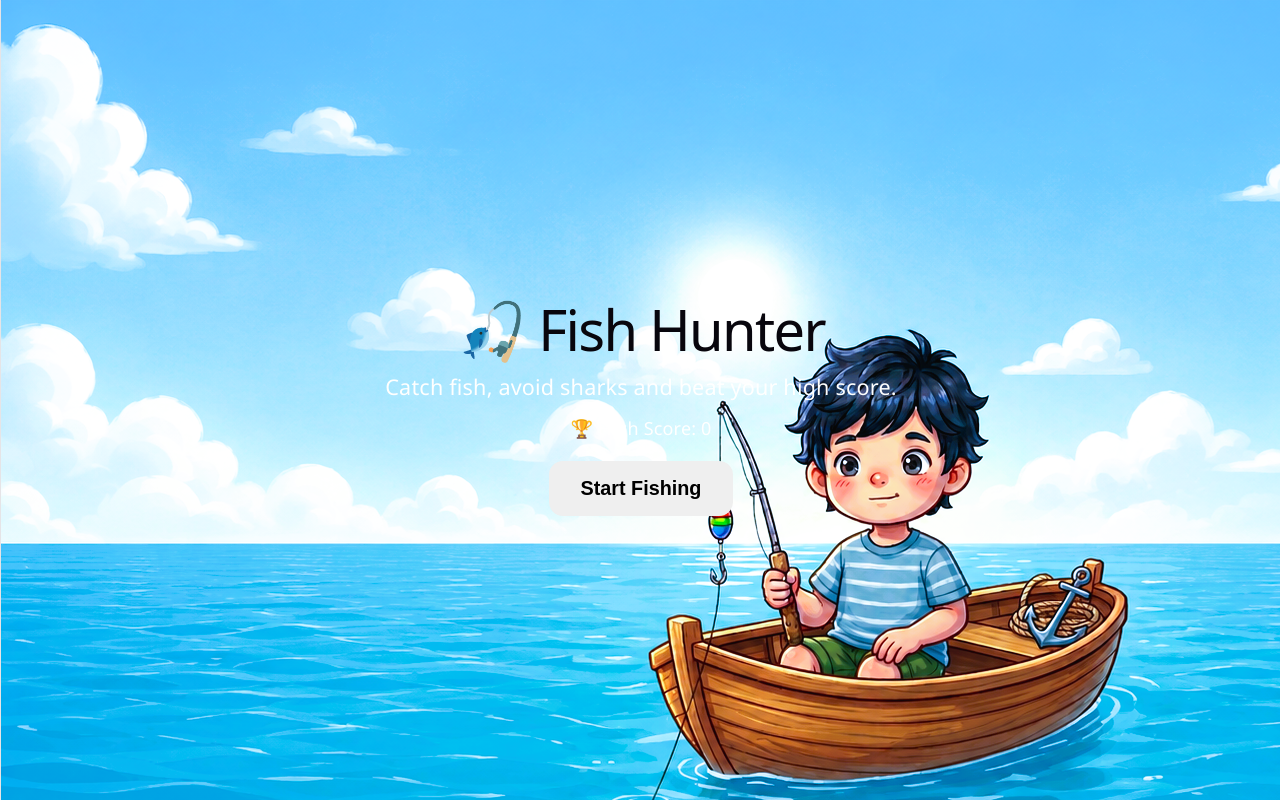
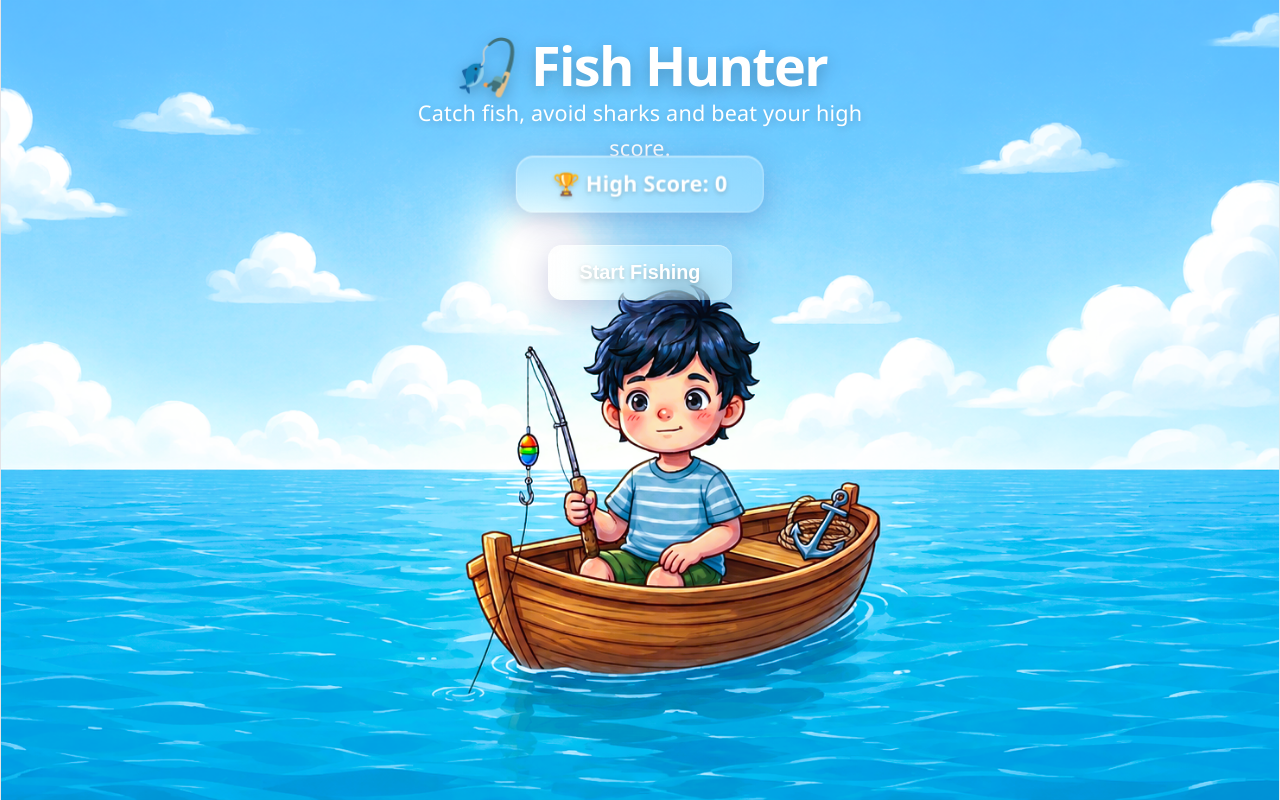
Before and after one commit to Debasmita2003/fish-hunter-game, a React (Vite) app: page / in a window 1280 px wide. Built offline with nearby package versions, Linux system fonts and the light colour scheme.

Commit message:
Update App.css

```diff
--- a/src/App.css
+++ b/src/App.css
@@ -164,22 +164,244 @@ body {
    START SCREEN
 ========================= */
 
+/* =========================
+   Background
+========================= */
+
 .start-screen {
-  width: 100vw;
-  height: 100vh;
+  width: 100%;
+  min-height: 100vh;
+
+  background-size: cover;
+  background-position: center;
+  background-repeat: no-repeat;
+
+  display: flex;
+  justify-content: center;
+  align-items: flex-start;
+
+  padding-top: 4rem;
+  padding-left: 1rem;
+  padding-right: 1rem;
+
+  box-sizing: border-box;
+}
+
+/* =========================
+   Content
+========================= */
+
+.content {
+  width: 100%;
+  max-width: 700px;
+
+  text-align: center;
+}
+
+/* =========================
+   Title
+========================= */
+
+.game-title {
+  font-size: clamp(3rem, 4vw, 5.5rem);
+
+  font-weight: 900;
+
+  color: white;
+
+   margin-top: -20px;
+
+  margin-bottom: 1rem;
+
+  text-shadow:
+    0 4px 15px rgba(0, 0, 0, 0.25);
+}
+
+/* =========================
+   Description
+========================= */
+
+.start-description {
+  font-size: clamp(1rem, 2.8vw, 1.5rem);
+
+  text-align: center;
+
+  color: white;
+
+  line-height: 1.6;
+
+  max-width: 500px;
+
+  margin: 0 auto 2rem;
+
+  text-shadow:
+    0 2px 10px rgba(0, 0, 0, 0.2);
+}
+
+/* =========================
+   Glass High Score
+========================= */
+
+.score-card {
+  position: absolute;
+  top: 23%;
+  left: 50%;
+  transform: translate(-50%, -50%);
+
+  overflow: hidden;
+
+  padding: 0.8rem 2rem;
+
+  border-radius: 18px;
+
+  border: 1px solid rgba(255, 255, 255, 0.3);
+
+  background: rgba(255, 255, 255, 0.18);
+
+  backdrop-filter: blur(15px);
+  -webkit-backdrop-filter: blur(15px);
+
+  color: white;
+
+  font-size: clamp(1rem, 2.5vw, 1.2rem);
+
+  font-weight: 700;
+
+  text-shadow:
+    0 2px 5px rgba(0, 0, 0, 0.2);
+
+  box-shadow:
+    0 8px 32px rgba(31, 38, 135, 0.25),
+    inset 0 1px 1px rgba(255, 255, 255, 0.4);
+
+  transition: all 0.3s ease;
+}
+
+/* =========================
+   Glass Button
+========================= */
+
+.start-btn {
+  top: 45px;
+  position: relative;
+  overflow: hidden;
+
+  cursor: pointer;
+
+  padding: 1rem 3rem;
+
+  border-radius: 999px;
+
+  border: 1px solid rgba(255, 255, 255, 0.3);
+
+  background: rgba(255, 255, 255, 0.18);
+
+  backdrop-filter: blur(15px);
+  -webkit-backdrop-filter: blur(15px);
+
+  color: white;
+
+  font-size: clamp(1rem, 2.5vw, 1.4rem);
+
+  font-weight: 700;
+
+  text-shadow:
+    0 2px 5px rgba(0, 0, 0, 0.2);
+
+  box-shadow:
+    0 8px 32px rgba(31, 38, 135, 0.25),
+    inset 0 1px 1px rgba(255, 255, 255, 0.4);
+
+  transition: all 0.3s ease;
+}
+
+/* Hover */
+
+.start-btn:hover {
+  transform: translateY(-4px) scale(1.03);
+
+  background: rgba(255, 255, 255, 0.25);
+
+  box-shadow:
+    0 12px 40px rgba(31, 38, 135, 0.35),
+    inset 0 1px 2px rgba(255, 255, 255, 0.5);
+}
+
+.start-btn:active {
+  transform: translateY(0);
+}
+
+/* =========================
+   Shine Effect
+========================= */
+
+.start-btn::before {
+  content: "";
+
+  position: absolute;
+
+  top: 0;
+  left: -120%;
+
+  width: 50%;
+  height: 100%;
 
   background: linear-gradient(
-    to bottom,
-    #87ceeb,
-    #1f7ab8
+    90deg,
+    transparent,
+    rgba(255, 255, 255, 0.45),
+    transparent
   );
 
-  display: flex;
-  flex-direction: column;
-  justify-content: center;
-  align-items: center;
+  transform: skewX(-25deg);
 
-  color: white;
+  transition: 0.8s;
+}
+
+.start-btn:hover::before {
+  left: 150%;
+}
+
+/* =========================
+   Mobile
+========================= */
+
+@media (max-width: 768px) {
+  .start-screen {
+    padding-top: 2rem;
+  }
+
+  .content {
+    padding: 0 1rem;
+  }
+
+  .score-card {
+    display: block;
+    width: fit-content;
+    margin: 0 auto 1.5rem;
+  }
+
+  .start-btn {
+    width: min(300px, 90%);
+  }
+}
+
+@media (max-width: 480px) {
+  .game-title {
+    font-size: 2.8rem;
+  }
+
+  .start-description {
+    font-size: 1rem;
+  }
+
+  .score-card {
+    padding: 0.9rem 1.3rem;
+  }
+
+  .start-btn {
+    padding: 0.9rem 2rem;
+  }
 }
 
 .start-title {
```
